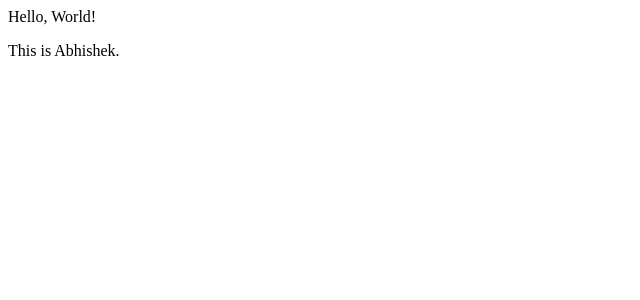
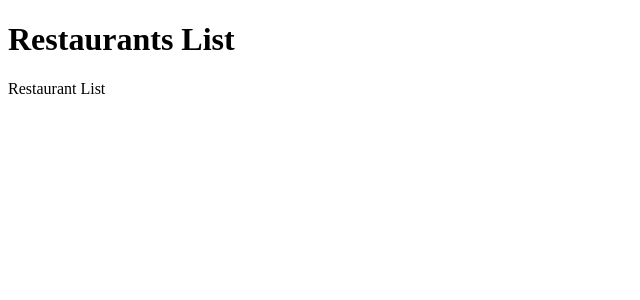
Before and after one commit to TandonAB/opinion-ate, a React (Create React App) app: page / in a window 1280 px wide. Shown: the top 300 px of the page, without its empty margins (0-640 px from the left). Built offline with nearby package versions, Linux system fonts and the light colour scheme.

Commit message:
Add RestaurantScreen and RestaurandList

```diff
--- a/src/App.js
+++ b/src/App.js
@@ -1,9 +1,9 @@
 import React from 'react';
+import RestaurantScreen from './components/RestaurantScreen';
 
 const App = () => (
   <div>
-    Hello, World!
-    <p>This is Abhishek.</p>
+    <RestaurantScreen />
   </div>
 );
 
--- /dev/null
+++ b/src/components/RestaurantList.js
@@ -0,0 +1,5 @@
+import React from 'react';
+
+export const RestaurantList = () => <div>Restaurant List</div>;
+
+export default RestaurantList;
--- /dev/null
+++ b/src/components/RestaurantScreen.js
@@ -0,0 +1,13 @@
+import React from 'react';
+import RestaurantList from './RestaurantList';
+
+const RestaurantScreen = () => {
+  return (
+    <div>
+      <h1>Restaurants List</h1>
+      <RestaurantList />
+    </div>
+  );
+};
+
+export default RestaurantScreen;
```
